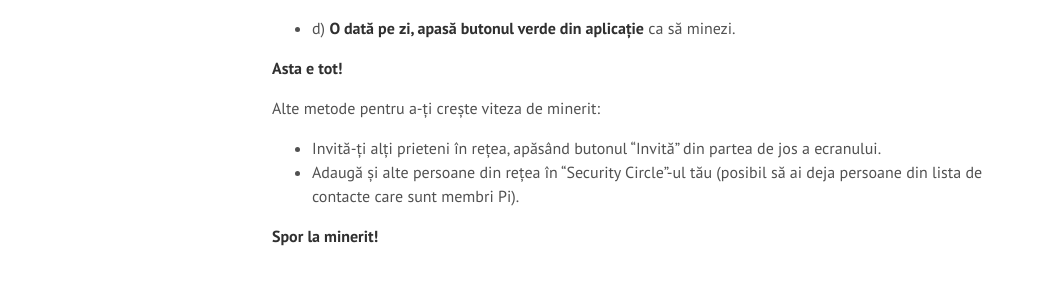
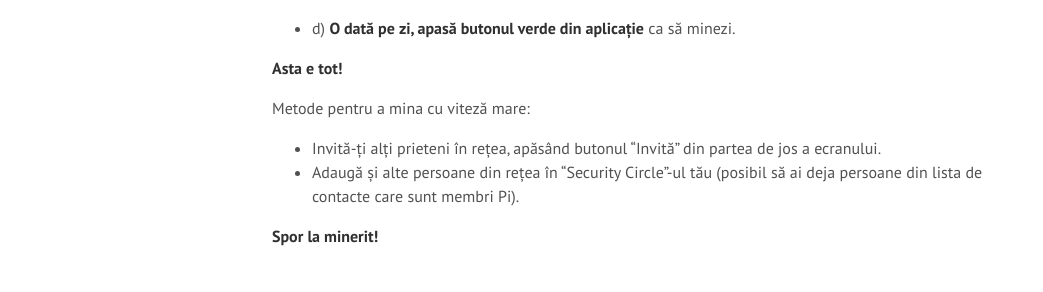
Before and after one commit to vpalos/vpalos.github.io, a Jekyll site: the page built from _posts/2021-01-29-criptomoneda-pi.md, in a window 1280 px wide and 900 px high, scrolled down 1729 px. Shown: the part 321-613 px from the top of the window, without its empty margins (0-1043 px from the left). Built offline with Jekyll 4.4.1, drawn with Linux system fonts in a browser that asks for light colours; comment, search, counter and statistics services are not loaded.

Commit message:
Update 2021-01-29-criptomoneda-pi.md

```diff
--- a/_posts/2021-01-29-criptomoneda-pi.md
+++ b/_posts/2021-01-29-criptomoneda-pi.md
@@ -65,7 +65,7 @@ Am scris acest scurt articol în special pentru prietenii și apropiații mei ce
 
 **Asta e tot!**
 
-Alte metode pentru a-ți crește viteza de minerit:
+Metode pentru a mina cu viteză mare:
 
 - Invită-ți alți prieteni în rețea, apăsând butonul "Invită" din partea de jos a ecranului.
 - Adaugă și alte persoane din rețea în "Security Circle"-ul tău (posibil să ai deja persoane din lista de contacte care sunt membri Pi).
```
